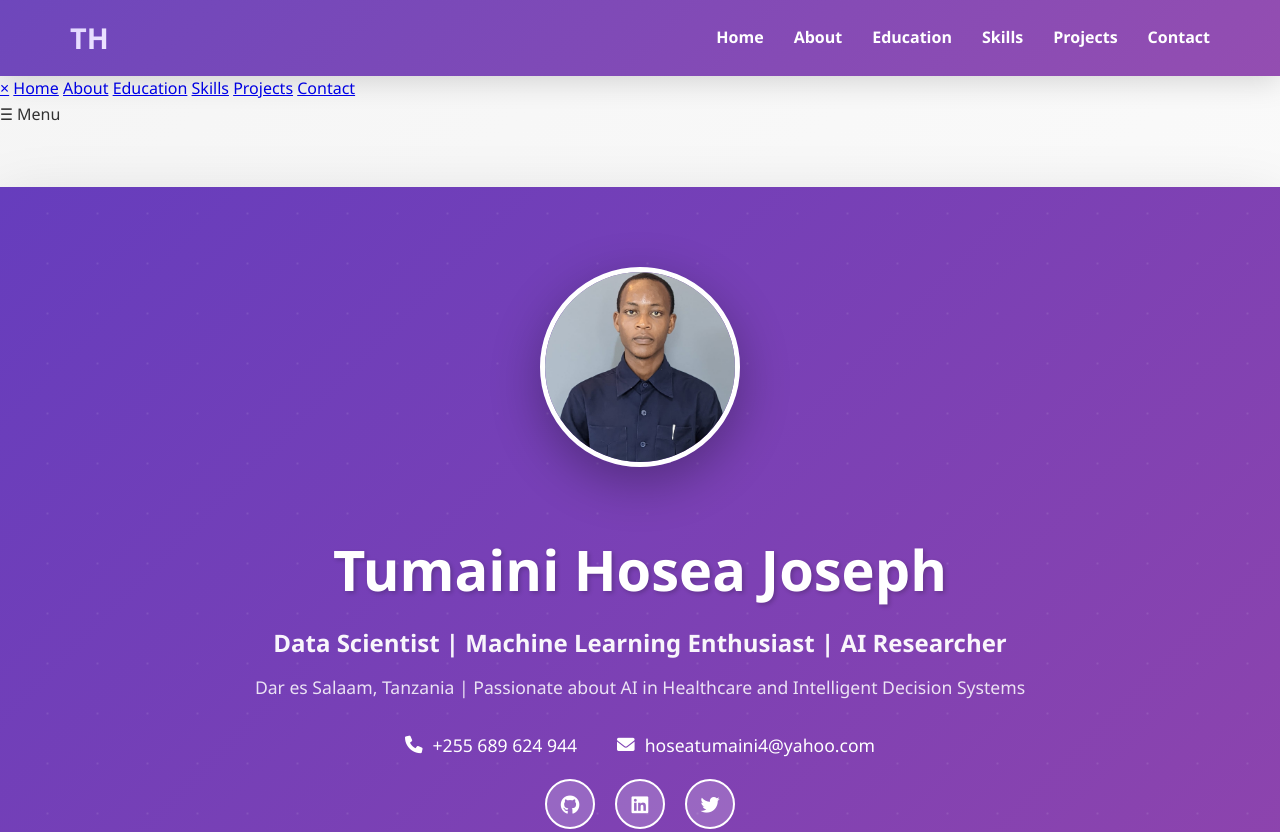
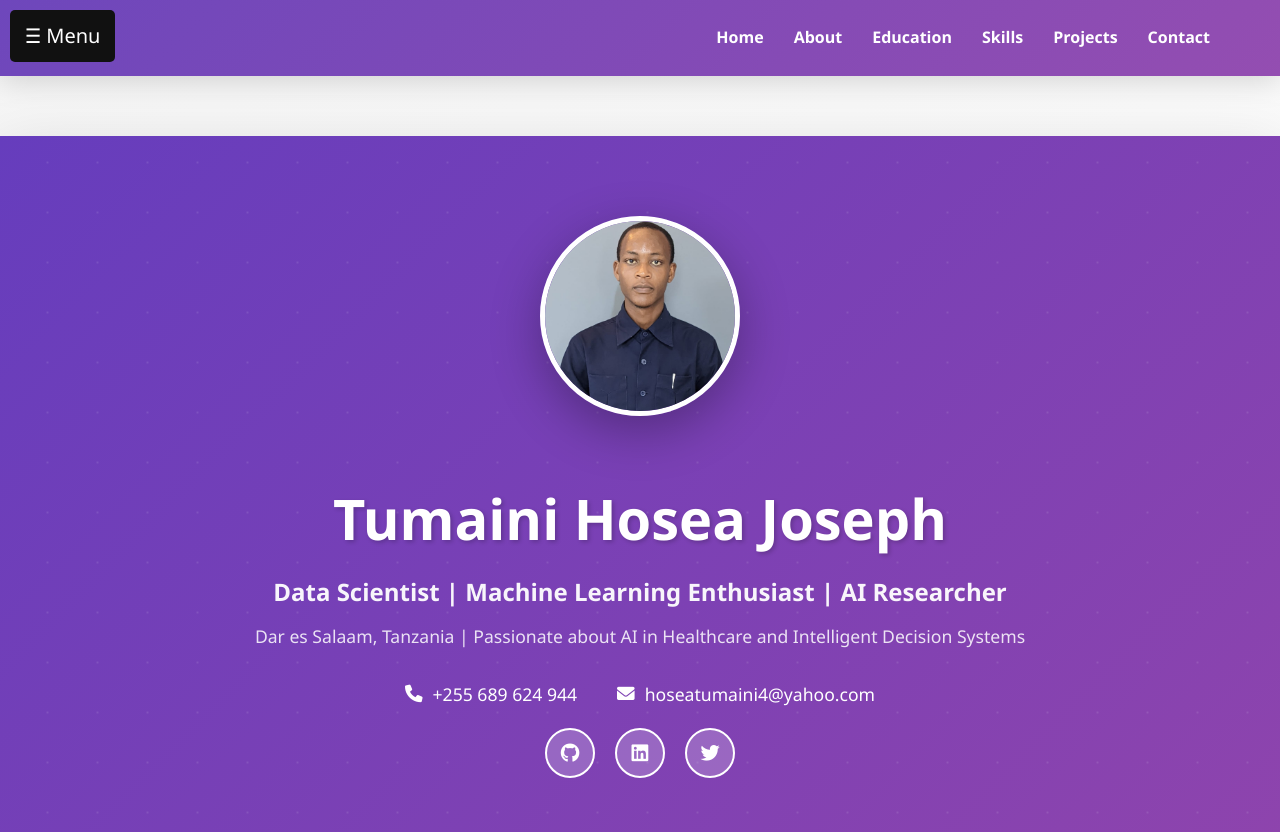
Before and after one commit to tumainih/portfolio-project-, a plain HTML site: page frontend/index.html in a window 1280 px wide. Shown: the top 832 px of the page. Drawn offline with Linux system fonts and the light colour scheme.

Commit message:
Update style.css

```diff
--- a/frontend/style.css
+++ b/frontend/style.css
@@ -1053,3 +1053,52 @@ section:hover {
         padding: 20px 15px;
     }
 }
+/* SIDEBAR */
+.sidebar {
+    height: 100%;
+    width: 0;
+    position: fixed;
+    top: 0;
+    left: 0;
+    background-color: #111;
+    overflow-x: hidden;
+    transition: 0.3s;
+    padding-top: 60px;
+    z-index: 2000;
+}
+
+/* Sidebar links */
+.sidebar a {
+    padding: 10px 20px;
+    text-decoration: none;
+    font-size: 18px;
+    color: white;
+    display: block;
+}
+
+/* Hover effect */
+.sidebar a:hover {
+    background: #333;
+}
+
+/* Close button */
+.sidebar .closebtn {
+    position: absolute;
+    top: 10px;
+    right: 20px;
+    font-size: 30px;
+}
+
+/* OPEN BUTTON */
+.openbtn {
+    font-size: 20px;
+    cursor: pointer;
+    color: white;
+    background: #111;
+    padding: 10px 15px;
+    position: fixed;
+    top: 10px;
+    left: 10px;
+    z-index: 2100;
+    border-radius: 5px;
+}
```
